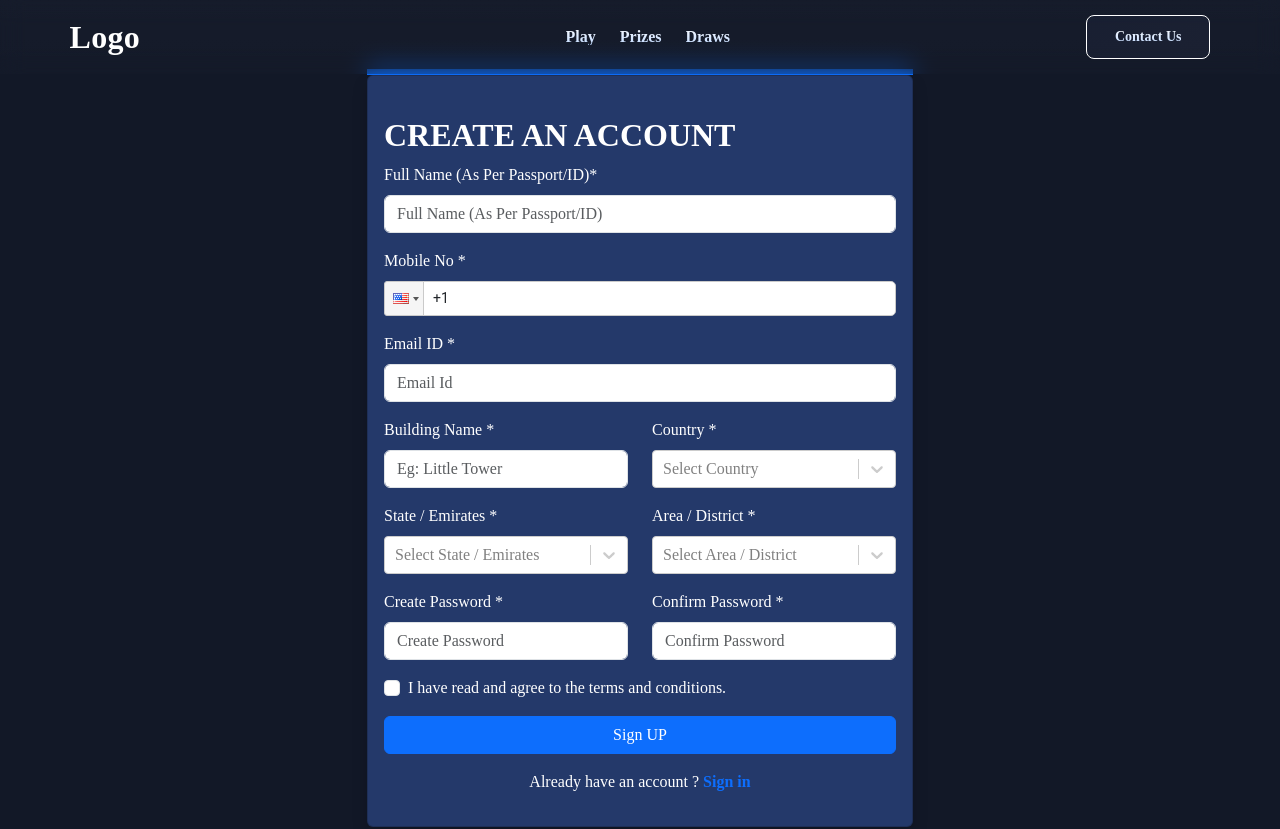
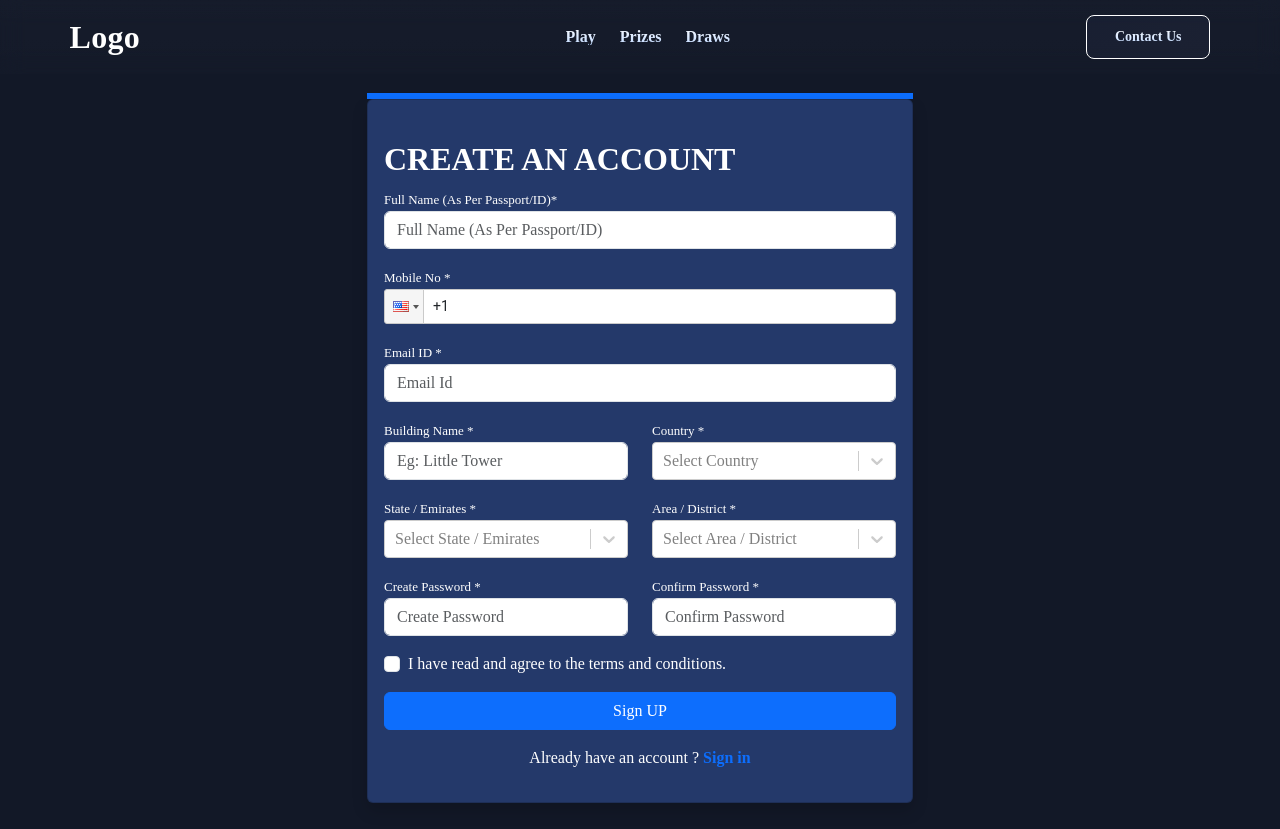
Before and after one commit to Flakee98/getlucky, a React (Create React App) app: page /signup in a window 1280 px wide. Shown: the top 829 px of the page. Built offline with nearby package versions, Linux system fonts and the light colour scheme; no server answers.

Commit message:
signup styling done

```diff
--- a/src/App.css
+++ b/src/App.css
@@ -712,10 +712,23 @@ a{
 }
 .signup__page{
   background-color: #24396a;
+}
+
+.form-label, .form-check-label, .text-uppercase, p{
   color: white;
+
+}
+
+.form-label{
+  font-size: small;
+  margin: 0;
 }
 
 .sc{
   margin-top: 3rem;
   margin-bottom: 1rem;
 }
+
+.css-qbdosj-Input{
+  color: #020014 !important;
+}
--- a/src/Components/Pages/SignUp.jsx
+++ b/src/Components/Pages/SignUp.jsx
@@ -111,13 +111,13 @@ function SignUp() {
 
                     <div class="row">
 
-                    <Form.Group className="mb-3 col" controlId="formBasicPassword">
+                    <Form.Group className="mb-3 col-md-6 col-12" controlId="formBasicPassword">
                       <Form.Label>Building Name *</Form.Label>
                       <Form.Control type="phon" placeholder="Eg: Little Tower" />
                     </Form.Group>
 
 
-                    <Form.Group controlId="formGroupSearch" className='col mb-3'>
+                    <Form.Group controlId="formGroupSearch" className='col-md-6 col-12 mb-3'>
                        <Form.Label>Country *</Form.Label>
                       <Select
                        options={options}
@@ -133,7 +133,7 @@ function SignUp() {
 
                     <div class="row">
 
-                    <Form.Group controlId="formGroupSearch" className='col mb-3'>
+                    <Form.Group controlId="formGroupSearch" className='col-md-6 col-12 mb-3'>
                        <Form.Label>State / Emirates *</Form.Label>
                       <Select
                        options={options}
@@ -142,7 +142,7 @@ function SignUp() {
                        />
                     </Form.Group>
 
-                    <Form.Group controlId="formGroupSearch" className='col mb-3'>
+                    <Form.Group controlId="formGroupSearch" className='col-md-6 col-12 mb-3'>
                        <Form.Label>Area / District *</Form.Label>
                       <Select
                        options={options}
@@ -156,12 +156,12 @@ function SignUp() {
 
                   <div class="row">
 
-                    <Form.Group className="mb-3 col" controlId="formBasicPassword">
+                    <Form.Group className="mb-3 col-md-6 col-12" controlId="formBasicPassword">
                       <Form.Label>Create Password *</Form.Label>
                       <Form.Control type="password" placeholder="Create Password " />
                     </Form.Group>
 
-                    <Form.Group className="mb-3 col" controlId="formBasicPassword">
+                    <Form.Group className="mb-3 col-md-6 col-12" controlId="formBasicPassword">
                       <Form.Label>Confirm Password *</Form.Label>
                       <Form.Control type="password" placeholder="Confirm Password " />
                     </Form.Group>
```
